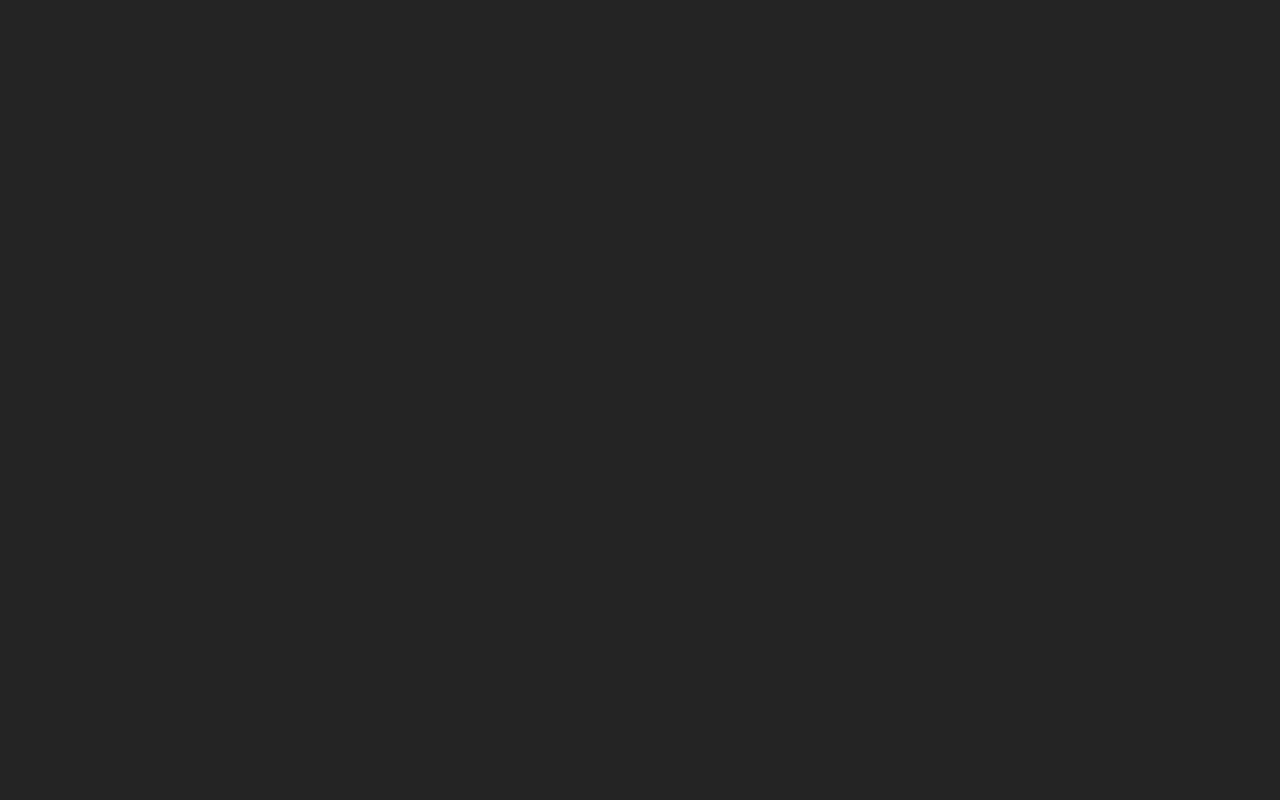
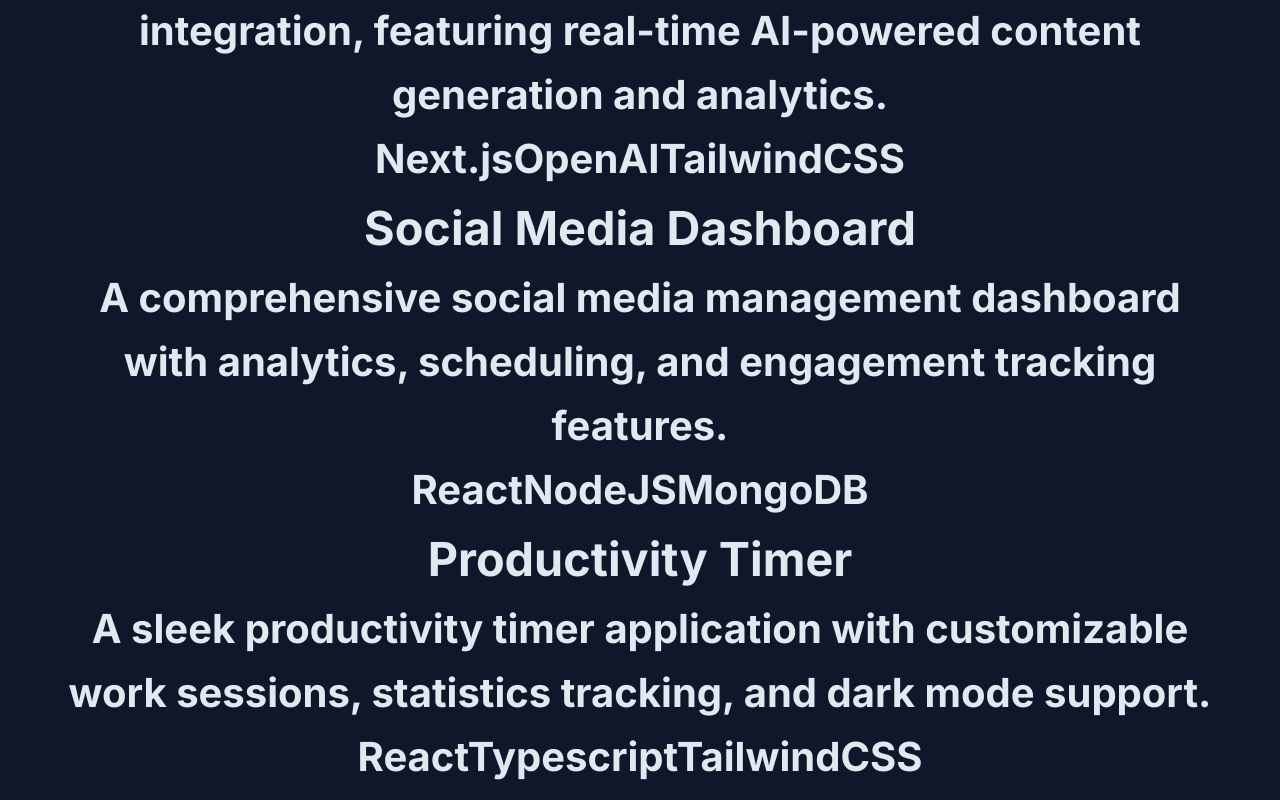
Before and after one commit to Hirwabel/my-portfolio, a React (Vite) app: page / in a window 1280 px wide. Shown: the part 1100-1900 px from the top of the page. Before the commit the page ends 826 px from the top, so only its background shows below. Built offline with nearby package versions, Linux system fonts and the light colour scheme; grey boxes are pictures that could not be loaded.

Commit message:
added the projects section

```diff
--- a/src/App.css
+++ b/src/App.css
@@ -320,3 +320,18 @@
     display:none;
   }
 }
+
+
+
+/* Projects Section */
+.projects{
+  padding:6rem 5%;
+  background-color: var(--background);
+  position:relative;
+}
+
+.projects h2{
+  text-align:center;
+  font-size:2.5rem;
+  margin-bottom:3rem;
+}
--- a/src/components/Navbar.jsx
+++ b/src/components/Navbar.jsx
@@ -44,12 +44,12 @@
             <motion.li variants={fadeInUp}
               whileHover={{ scale: 1.1 }}
               whileTap={{ scale: 0.95}}>
-                <a>Projects</a>
+                <a href="#projects">Projects</a>
             </motion.li>
             <motion.li variants={fadeInUp}
               whileHover={{ scale: 1.1 }}
               whileTap={{ scale: 0.95}}>
-                <a>Contact</a>
+                <a href="#contact">Contact</a>
             </motion.li>
 
 
--- a/src/components/Projects.jsx
+++ b/src/components/Projects.jsx
@@ -1,4 +1,135 @@
+import { motion } from "framer-motion"
+
+const fadeInUp = {
+  initial: { opacity: 0, y: 20},
+  animate: { opacity: 1, y: 0},
+  transition: { duration: 0.6 },
+};
+
+const staggerContainer = {
+  animate: {
+    transition: {
+      staggerChildren: 0.1,
+    },
+  },
+};
+
+
 export const Projects = () => {
 
-    return <></>;
+    return (
+      <motion.section
+        id="projects"
+        className="projects"
+        initial={{opacity: 0}}
+        whileInView={{opacity: 1}}
+        viewport={{once: true}}
+        transition={{duration: 0.6}}
+      >
+        <motion.h2
+          variants={fadeInUp}
+          initial="initial"
+          whileInView="animate"
+          viewport={{once: true}}
+        >
+          My projects
+
+          <motion.div
+            className="project-grid"
+            variants={staggerContainer}
+            initial="initial"
+            whileInView="animate"
+            viewport={{once: true}}
+          >
+            <motion.div
+              className="project-card"
+              variants={fadeInUp}
+              whileHover={{ y: -10, transition: {duration: 0.2}}}
+            >
+                <motion.div
+                className="project-image"
+                style={{backgroundImage:"url('/projects/ai-saas.png')"}}
+                whileHover={{ scale: 1.05, transition: { duration: 0.2}}}
+                >
+
+                </motion.div>
+                <motion.div>
+                    <h3>AI Saas Platform</h3>
+                    <p>
+                      A modern SaaS platform built with Next.js and OpenAI integration,
+                      featuring real-time AI-powered content generation and analytics.
+                    </p>
+                    <div className="project-tech">
+                      <span>Next.js</span>
+                      <span>OpenAI</span>
+                      <span>TailwindCSS</span>
+                    </div>
+                </motion.div>
+
+            </motion.div>
+
+
+            <motion.div
+              className="project-card"
+              variants={fadeInUp}
+              whileHover={{ y: -10, transition: {duration: 0.2}}}
+            >
+                <motion.div
+                className="project-image"
+                style={{backgroundImage:"url('/projects/ai-saas.png')"}}
+                whileHover={{ scale: 1.05, transition: { duration: 0.2}}}
+                >
+
+                </motion.div>
+                <motion.div>
+                    <h3>Social Media Dashboard</h3>
+                    <p>
+                      A comprehensive social media management dashboard with analytics,
+                      scheduling, and engagement tracking features.
+                    </p>
+                    <div className="project-tech">
+                      <span>React</span>
+                      <span>NodeJS</span>
+                      <span>MongoDB</span>
+                    </div>
+                </motion.div>
+
+            </motion.div>
+
+
+            <motion.div
+              className="project-card"
+              variants={fadeInUp}
+              whileHover={{ y: -10, transition: {duration: 0.2}}}
+            >
+                <motion.div
+                className="project-image"
+                style={{backgroundImage:"url('/projects/ai-saas.png')"}}
+                whileHover={{ scale: 1.05, transition: { duration: 0.2}}}
+                >
+
+                </motion.div>
+                <motion.div>
+                    <h3>Productivity Timer</h3>
+                    <p>
+                      A sleek productivity timer application with customizable work
+                      sessions, statistics tracking, and dark mode support.
+
+                    </p>
+                    <div className="project-tech">
+                      <span>React</span>
+                      <span>Typescript</span>
+                      <span>TailwindCSS</span>
+                    </div>
+                </motion.div>
+
+            </motion.div>
+
+
+
+          </motion.div>
+        </motion.h2>
+
+      </motion.section>
+    );
 }
```
